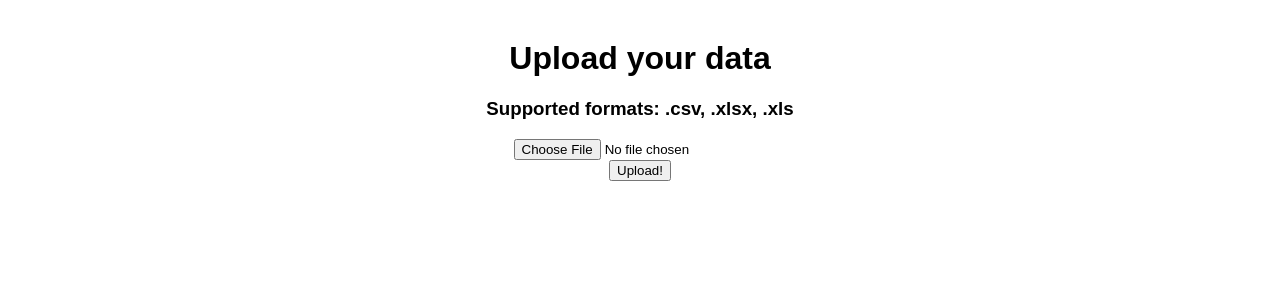
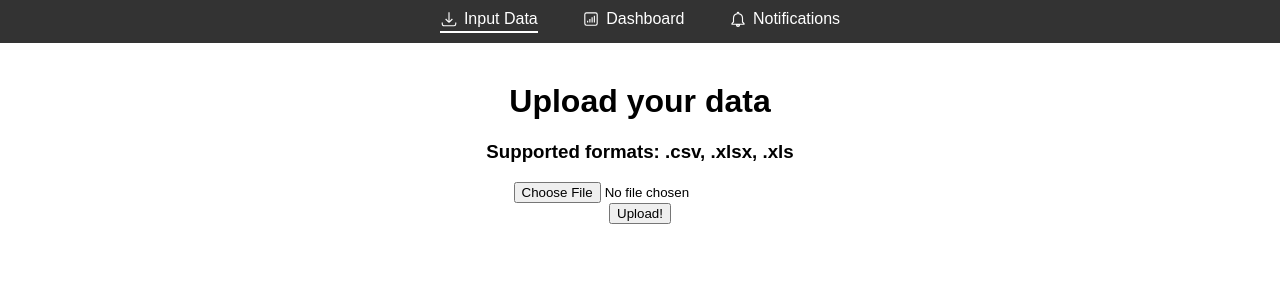
Before and after one commit to luisdi28ms/swimming_app, a Flask app: page / in a window 1280 px wide. Shown: the top 300 px of the page. Run offline with Flask 3, Linux system fonts and the light colour scheme.

Commit message:
Add navegation bar

```diff
--- a/src/main.py
+++ b/src/main.py
@@ -14,6 +14,7 @@ with app.app_context():
     db.create_all()
 
 data_collector = DataCollector()
+analyzer = DataAnalyzer()
 
 @app.route("/")
 def main():
@@ -25,7 +26,6 @@ def collect_data():
 
 @app.route('/analyze_user_data')
 def swimming_report():
-    analyzer = DataAnalyzer()
     return analyzer.render_swimming_report()
 
 if __name__ == "__main__":
--- a/src/templates/layout.html
+++ b/src/templates/layout.html
@@ -1,6 +1,5 @@
 <!DOCTYPE html>
 <html>
-
 <head>
 	<title>{% block title %}Data App{% endblock %}</title>
 	<style>
@@ -9,20 +8,64 @@
 			margin: 40px;
 			text-align: center;
 		}
-
 		.table {
 			margin: 20px auto;
 			border-collapse: collapse;
 		}
-
 		.table-striped tr:nth-child(even) {
 			background-color: #f2f2f2;
 		}
+		nav {
+			background-color: #333;
+			padding: 10px 0;
+			margin: -40px -40px 40px -40px;
+		}
+		nav a {
+			color: white;
+			text-decoration: none;
+			margin: 0 20px;
+			font-size: 16px;
+			display: inline-flex;
+			align-items: center;
+			gap: 6px;
+		}
+		nav a:hover {
+			color: #f2f2f2;
+			text-decoration: underline;
+		}
+		nav a.active {
+			border-bottom: 2px solid white;
+			padding-bottom: 3px;
+		}
+		nav svg {
+			width: 18px;
+			height: 18px;
+			stroke: white;
+			fill: none;
+		}
 	</style>
 </head>
-
 <body>
+	<nav>
+		<a href="/" class="{% if request.path == '/' %}active{% endif %}">
+			<svg xmlns="http://www.w3.org/2000/svg" viewBox="0 0 24 24" stroke-width="1.5">
+				<path d="M3 16.5v2.25A2.25 2.25 0 0 0 5.25 21h13.5A2.25 2.25 0 0 0 21 18.75V16.5M16.5 12 12 16.5m0 0L7.5 12m4.5 4.5V3"/>
+			</svg>
+			Input Data
+		</a>
+		<a href="/analyze_user_data" class="{% if request.path == '/analyze_user_data' %}active{% endif %}">
+			<svg xmlns="http://www.w3.org/2000/svg" viewBox="0 0 24 24" stroke-width="1.5">
+				<path d="M7.5 14.25v2.25m3-4.5v4.5m3-6.75v6.75m3-9v9M6 20.25h12A2.25 2.25 0 0 0 20.25 18V6A2.25 2.25 0 0 0 18 3.75H6A2.25 2.25 0 0 0 3.75 6v12A2.25 2.25 0 0 0 6 20.25Z"/>
+			</svg>
+			Dashboard
+		</a>
+		<a href="/notifications" class="{% if request.path == '/notifications' %}active{% endif %}">
+			<svg xmlns="http://www.w3.org/2000/svg" viewBox="0 0 24 24" stroke-width="1.5">
+				<path d="M12 22a2 2 0 0 0 2-2h-4a2 2 0 0 0 2 2zm6-6V11a6 6 0 0 0-5-5.91V4a1 1 0 0 0-2 0v1.09A6 6 0 0 0 6 11v5l-2 2v1h16v-1l-2-2z"/>
+			</svg>
+			Notifications
+		</a>
+	</nav>
 	{% block content %}{% endblock %}
 </body>
-
 </html>
```
